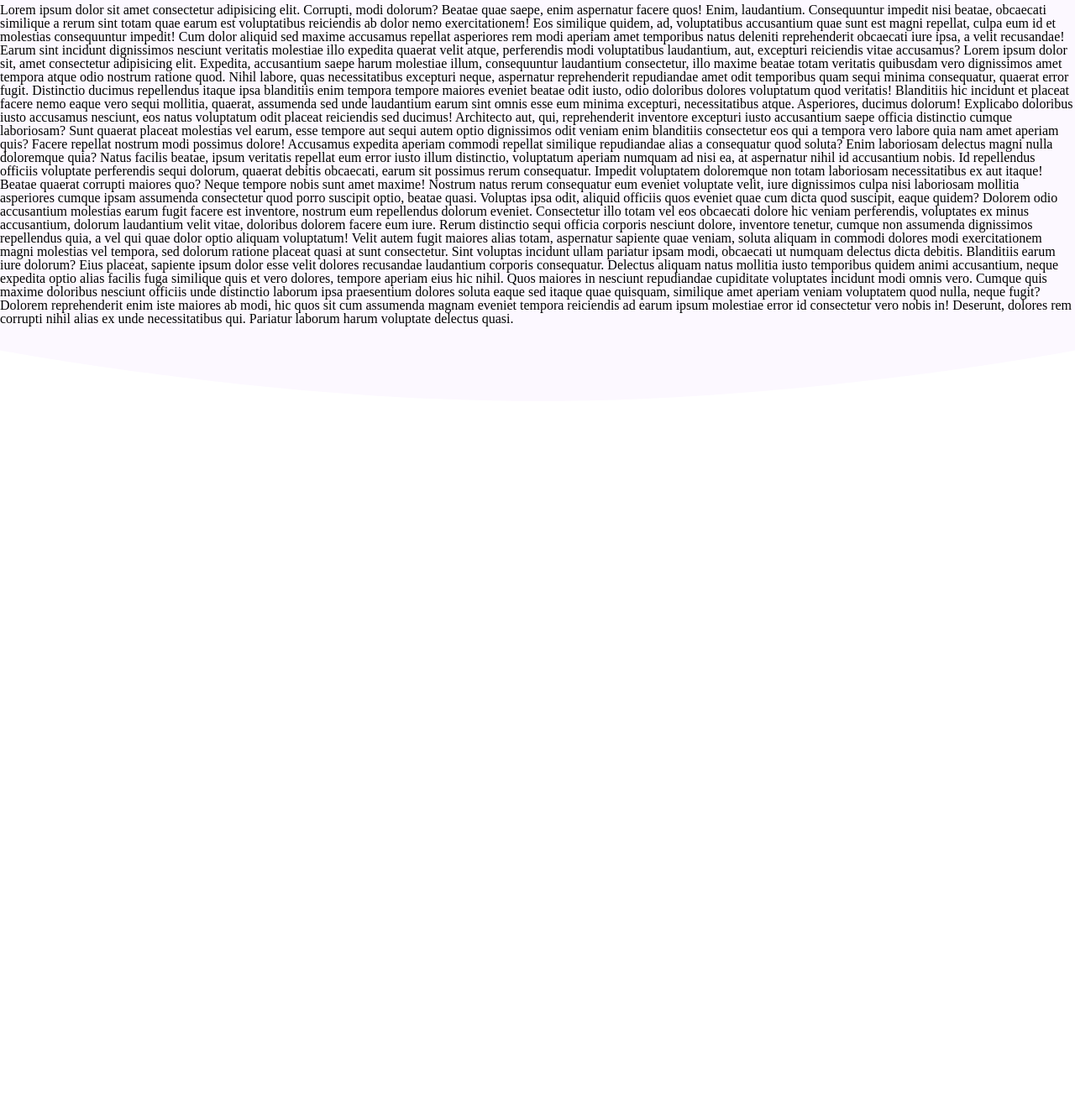
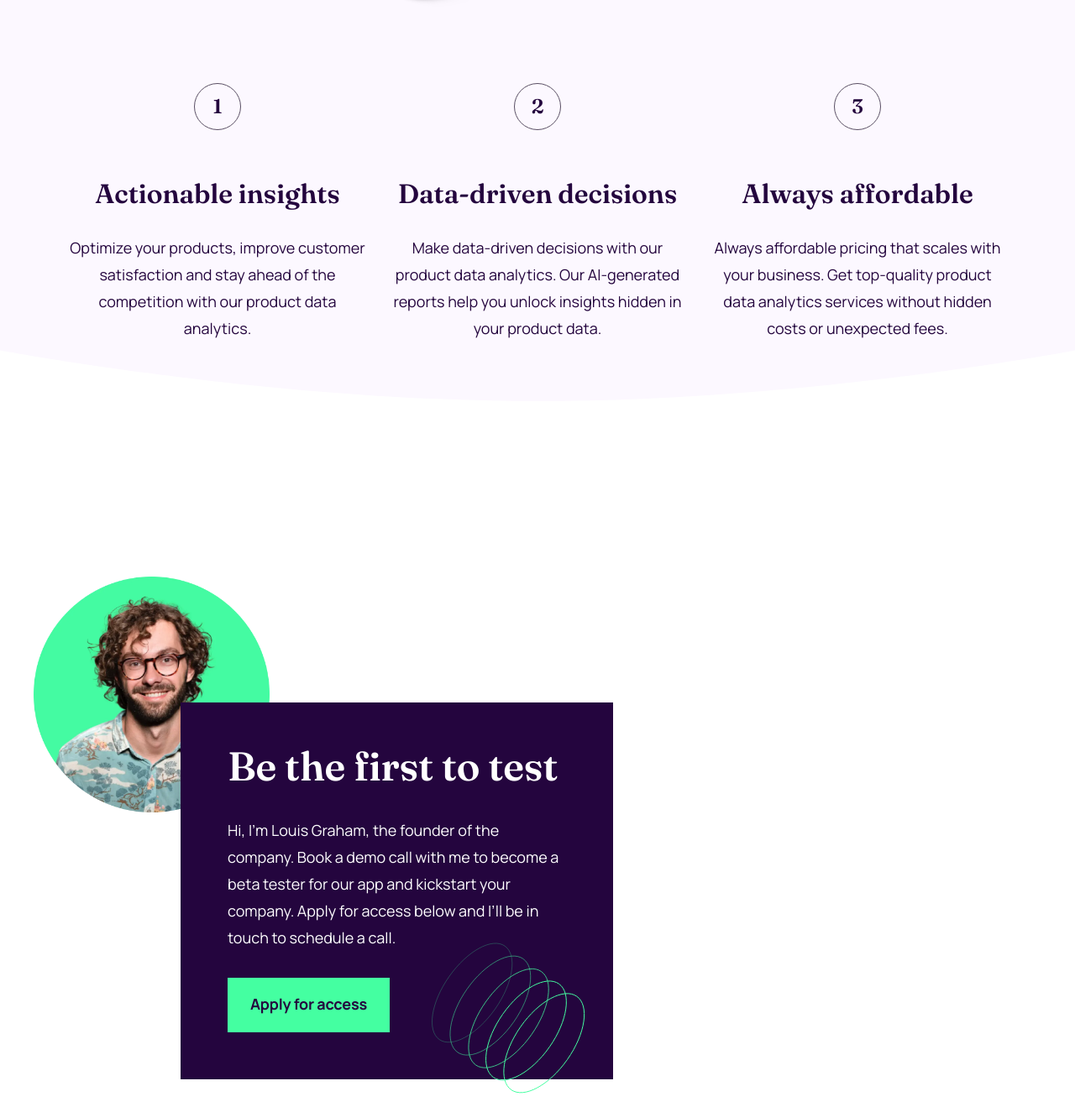
Before and after one commit to kxrn0/fem_workit_landing_page, a website built with Vite: page index.html in a window 1280 px wide. Shown: the part 880-2199 px from the top of the page at 84% size. Before the commit the page ends 1358 px from the top, so only its background shows below. Built offline with nearby package versions, Linux system fonts and the light colour scheme.

```diff
--- a/index.html
+++ b/index.html
@@ -175,72 +175,108 @@
         class="hero-image"
       />
     </header>
-    <p>
-      Lorem ipsum dolor sit amet consectetur adipisicing elit. Corrupti, modi
-      dolorum? Beatae quae saepe, enim aspernatur facere quos! Enim, laudantium.
-      Consequuntur impedit nisi beatae, obcaecati similique a rerum sint totam
-      quae earum est voluptatibus reiciendis ab dolor nemo exercitationem! Eos
-      similique quidem, ad, voluptatibus accusantium quae sunt est magni
-      repellat, culpa eum id et molestias consequuntur impedit! Cum dolor
-      aliquid sed maxime accusamus repellat asperiores rem modi aperiam amet
-      temporibus natus deleniti reprehenderit obcaecati iure ipsa, a velit
-      recusandae! Earum sint incidunt dignissimos nesciunt veritatis molestiae
-      illo expedita quaerat velit atque, perferendis modi voluptatibus
-      laudantium, aut, excepturi reiciendis vitae accusamus? Lorem ipsum dolor
-      sit, amet consectetur adipisicing elit. Expedita, accusantium saepe harum
-      molestiae illum, consequuntur laudantium consectetur, illo maxime beatae
-      totam veritatis quibusdam vero dignissimos amet tempora atque odio nostrum
-      ratione quod. Nihil labore, quas necessitatibus excepturi neque,
-      aspernatur reprehenderit repudiandae amet odit temporibus quam sequi
-      minima consequatur, quaerat error fugit. Distinctio ducimus repellendus
-      itaque ipsa blanditiis enim tempora tempore maiores eveniet beatae odit
-      iusto, odio doloribus dolores voluptatum quod veritatis! Blanditiis hic
-      incidunt et placeat facere nemo eaque vero sequi mollitia, quaerat,
-      assumenda sed unde laudantium earum sint omnis esse eum minima excepturi,
-      necessitatibus atque. Asperiores, ducimus dolorum! Explicabo doloribus
-      iusto accusamus nesciunt, eos natus voluptatum odit placeat reiciendis sed
-      ducimus! Architecto aut, qui, reprehenderit inventore excepturi iusto
-      accusantium saepe officia distinctio cumque laboriosam? Sunt quaerat
-      placeat molestias vel earum, esse tempore aut sequi autem optio
-      dignissimos odit veniam enim blanditiis consectetur eos qui a tempora vero
-      labore quia nam amet aperiam quis? Facere repellat nostrum modi possimus
-      dolore! Accusamus expedita aperiam commodi repellat similique repudiandae
-      alias a consequatur quod soluta? Enim laboriosam delectus magni nulla
-      doloremque quia? Natus facilis beatae, ipsum veritatis repellat eum error
-      iusto illum distinctio, voluptatum aperiam numquam ad nisi ea, at
-      aspernatur nihil id accusantium nobis. Id repellendus officiis voluptate
-      perferendis sequi dolorum, quaerat debitis obcaecati, earum sit possimus
-      rerum consequatur. Impedit voluptatem doloremque non totam laboriosam
-      necessitatibus ex aut itaque! Beatae quaerat corrupti maiores quo? Neque
-      tempore nobis sunt amet maxime! Nostrum natus rerum consequatur eum
-      eveniet voluptate velit, iure dignissimos culpa nisi laboriosam mollitia
-      asperiores cumque ipsam assumenda consectetur quod porro suscipit optio,
-      beatae quasi. Voluptas ipsa odit, aliquid officiis quos eveniet quae cum
-      dicta quod suscipit, eaque quidem? Dolorem odio accusantium molestias
-      earum fugit facere est inventore, nostrum eum repellendus dolorum eveniet.
-      Consectetur illo totam vel eos obcaecati dolore hic veniam perferendis,
-      voluptates ex minus accusantium, dolorum laudantium velit vitae, doloribus
-      dolorem facere eum iure. Rerum distinctio sequi officia corporis nesciunt
-      dolore, inventore tenetur, cumque non assumenda dignissimos repellendus
-      quia, a vel qui quae dolor optio aliquam voluptatum! Velit autem fugit
-      maiores alias totam, aspernatur sapiente quae veniam, soluta aliquam in
-      commodi dolores modi exercitationem magni molestias vel tempora, sed
-      dolorum ratione placeat quasi at sunt consectetur. Sint voluptas incidunt
-      ullam pariatur ipsam modi, obcaecati ut numquam delectus dicta debitis.
-      Blanditiis earum iure dolorum? Eius placeat, sapiente ipsum dolor esse
-      velit dolores recusandae laudantium corporis consequatur. Delectus aliquam
-      natus mollitia iusto temporibus quidem animi accusantium, neque expedita
-      optio alias facilis fuga similique quis et vero dolores, tempore aperiam
-      eius hic nihil. Quos maiores in nesciunt repudiandae cupiditate voluptates
-      incidunt modi omnis vero. Cumque quis maxime doloribus nesciunt officiis
-      unde distinctio laborum ipsa praesentium dolores soluta eaque sed itaque
-      quae quisquam, similique amet aperiam veniam voluptatem quod nulla, neque
-      fugit? Dolorem reprehenderit enim iste maiores ab modi, hic quos sit cum
-      assumenda magnam eveniet tempora reiciendis ad earum ipsum molestiae error
-      id consectetur vero nobis in! Deserunt, dolores rem corrupti nihil alias
-      ex unde necessitatibus qui. Pariatur laborum harum voluptate delectus
-      quasi.
-    </p>
+    <section class="selling-points">
+      <ul class="observables">
+        <li class="observable" style="--delay: 0.1s">
+          <div class="content">
+            <p class="number fs-ht scalable">1</p>
+            <div class="text">
+              <div class="title fs-hs scalable">Actionable insights</div>
+              <div class="description fs-body scalable">
+                Optimize your products, improve customer satisfaction and stay
+                ahead of the competition with our product data analytics.
+              </div>
+            </div>
+          </div>
+        </li>
+        <li class="observable" style="--delay: 0.2s">
+          <div class="content">
+            <p class="number fs-ht scalable">2</p>
+            <div class="text">
+              <div class="title fs-hs scalable">Data-driven decisions</div>
+              <div class="description fs-body scalable">
+                Make data-driven decisions with our product data analytics. Our
+                AI-generated reports help you unlock insights hidden in your
+                product data.
+              </div>
+            </div>
+          </div>
+        </li>
+        <li class="observable" style="--delay: 0.3s">
+          <div class="content">
+            <p class="number fs-ht scalable">3</p>
+            <div class="text">
+              <div class="title fs-hs scalable">Always affordable</div>
+              <div class="description fs-body scalable">
+                Always affordable pricing that scales with your business. Get
+                top-quality product data analytics services without hidden costs
+                or unexpected fees.
+              </div>
+            </div>
+          </div>
+        </li>
+      </ul>
+    </section>
+    <section class="cta">
+      <div class="content">
+        <div class="image">
+          <img
+            src="./src/assets/images/image-founder.webp"
+            alt="image of a man"
+          />
+          <div class="grid"></div>
+        </div>
+        <div class="card">
+          <p class="fs-hm scalable">Be the first to test</p>
+          <p class="fs-body scalable">
+            Hi, I'm Louis Graham, the founder of the company. Book a demo call
+            with me to become a beta tester for our app and kickstart your
+            company. Apply for access below and I’ll be in touch to schedule a
+            call.
+          </p>
+          <a href="https://4chan.org/g" target="_blank" class="button-primary"
+            >Apply for access</a
+          >
+          <svg
+            width="221"
+            height="212"
+            viewBox="0 0 221 212"
+            fill="none"
+            xmlns="http://www.w3.org/2000/svg"
+          >
+            <path
+              d="M124.904 116.341C135.718 100.896 148.649 89.1422 160.791 82.6132C172.961 76.0688 184.192 74.8417 191.758 80.1401C199.325 85.4385 202.013 96.4111 200.026 110.086C198.043 123.729 191.421 139.899 180.606 155.344C169.792 170.789 156.862 182.543 144.72 189.072C132.549 195.616 121.319 196.843 113.752 191.545C106.185 186.246 103.497 175.274 105.484 161.599C107.467 147.956 114.09 131.785 124.904 116.341Z"
+              stroke="#44FFA1"
+              style="--delay: 0.1s"
+            />
+            <path
+              d="M103.606 101.428C114.421 85.9832 127.351 74.2293 139.493 67.7002C151.663 61.1559 162.894 59.9288 170.46 65.2271C178.027 70.5255 180.715 81.4981 178.728 95.173C176.746 108.816 170.123 124.986 159.308 140.431C148.494 155.876 135.564 167.63 123.422 174.159C111.251 180.703 100.021 181.93 92.4541 176.632C84.8872 171.333 82.1993 160.361 84.1865 146.686C86.1689 133.043 92.7916 116.873 103.606 101.428Z"
+              stroke="#44FFA1"
+              style="--delay: 0.2s"
+            />
+            <path
+              opacity="0.75"
+              d="M83.1273 87.0884C93.9423 71.6429 106.828 59.8563 118.897 53.2754C130.996 46.6779 142.121 45.3839 149.572 50.6009C157.023 55.8179 159.612 66.7148 157.55 80.341C155.494 93.9331 148.825 110.073 138.01 125.518C127.195 140.964 114.31 152.75 102.241 159.331C90.1416 165.929 79.0163 167.223 71.5657 162.006C64.1151 156.789 61.5259 145.892 63.5873 132.265C65.6435 118.673 72.3122 102.534 83.1273 87.0884Z"
+              stroke="#44FFA1"
+              style="--delay: 0.3s"
+            />
+            <path
+              opacity="0.5"
+              d="M61.0102 71.6019C71.8246 56.1572 84.7549 44.4033 96.897 37.8742C109.068 31.3299 120.298 30.1028 127.865 35.4011C135.431 40.6995 138.119 51.6721 136.132 65.347C134.15 78.9898 127.527 95.1604 116.713 110.605C105.898 126.05 92.9677 137.804 80.8257 144.333C68.6551 150.877 57.425 152.104 49.8581 146.806C42.2913 141.507 39.6034 130.535 41.5906 116.86C43.573 103.217 50.1957 87.0465 61.0102 71.6019Z"
+              stroke="#44FFA1"
+              style="--delay: 0.4s"
+            />
+            <path
+              opacity="0.25"
+              d="M39.7122 56.6889C50.5273 41.2434 63.4126 29.4568 75.4816 22.8758C87.5811 16.2784 98.7064 14.9844 106.157 20.2014C113.608 25.4183 116.197 36.3153 114.135 49.9415C112.079 63.5335 105.41 79.673 94.5954 95.1185C83.7804 110.564 70.895 122.351 58.826 128.932C46.7266 135.529 35.6012 136.823 28.1506 131.606C20.7 126.389 18.1108 115.492 20.1722 101.866C22.2284 88.2739 28.8972 72.1344 39.7122 56.6889Z"
+              stroke="#44FFA1"
+              style="--delay: 0.5s"
+            />
+          </svg>
+        </div>
+      </div>
+    </section>
+    <footer></footer>
     <script type="module" src="/src/main.ts"></script>
   </body>
 </html>
--- /dev/null
+++ b/src/javascripts/image.ts
@@ -0,0 +1,45 @@
+const grid: HTMLElement = document.querySelector(".grid")!;
+const d = 12;
+
+function init(grid: HTMLElement, d: number) {
+  const rect = grid.getBoundingClientRect();
+
+  grid.style.setProperty("--s", `${rect.width}px`);
+  grid.style.setProperty("--d", `${d}`);
+
+  grid.innerHTML = "";
+
+  set_up_grid(Number(rect.width), d, grid);
+}
+
+function set_up_grid(s: number, d: number, grid: HTMLElement) {
+  for (let y = 0; y < d; y++)
+    for (let x = 0; x < d; x++) {
+      const cell = document.createElement("div");
+      const inner = document.createElement("div");
+      const front = document.createElement("div");
+      const back = document.createElement("div");
+      const xP = x / d;
+      const yP = y / d;
+      const xM = -s * xP;
+      const yM = -s * yP;
+
+      cell.style.setProperty("--delay", `${(x + y * d) / 150}s`);
+      front.style.setProperty("--x", `${xM}px`);
+      front.style.setProperty("--y", `${yM}px`);
+
+      cell.classList.add("cell");
+      inner.classList.add("inner");
+      front.classList.add("face", "front");
+      back.classList.add("face", "back");
+
+      inner.append(front, back);
+      cell.append(inner);
+
+      grid.append(cell);
+    }
+}
+
+window.addEventListener("resize", () => init(grid, d));
+
+init(grid, d);
--- /dev/null
+++ b/src/javascripts/observable.ts
@@ -0,0 +1,15 @@
+const observables = document.querySelectorAll(".observable");
+
+observables.forEach((item) => {
+  const observer = new IntersectionObserver(
+    (entries) => {
+      const entry = entries[0];
+
+      if (entry.isIntersecting) entry.target.classList.add("observed");
+      // else entry.target.classList.remove("observed");
+    },
+    { threshold: 1 }
+  );
+
+  observer.observe(item);
+});
--- a/src/main.ts
+++ b/src/main.ts
@@ -4,4 +4,8 @@
 import "./styles/background.scss";
 import "./styles/navbar.scss";
 import "./styles/typing_animation.scss";
+import "./styles/observable.scss";
+import "./styles/image.scss"
 import "./javascripts/typing_animation";
+import "./javascripts/observable";
+import "./javascripts/image"
--- a/src/styles/base.scss
+++ b/src/styles/base.scss
@@ -42,7 +42,7 @@
 :root {
   --dark-purple: 36, 5, 62;
   --eucalyptus: 68, 255, 161;
-  --blue-gray: 88, 77, 98;
+  --davys-gray: 88, 77, 98;
   --dark-white: 253, 250, 255;
   --white: 255, 255, 255;
   --duration: 0.33s;
@@ -54,7 +54,8 @@
 
 .fs-hl,
 .fs-hm,
-.fs-hs {
+.fs-hs,
+.fs-ht {
   font-family: fren;
 }
 
@@ -78,11 +79,42 @@
 .fs-hm {
   font-size: 56px;
   line-height: 64px;
+
+  &.scalable {
+    @media screen and (max-width: 1300px) {
+      font-size: 48px;
+      line-height: 56px;
+    }
+
+    @media screen and (max-width: 650px) {
+      font-size: 32px;
+      line-height: 48px;
+    }
+  }
 }
 
 .fs-hs {
   font-size: 32px;
   line-height: 40px;
+
+  &.scalable {
+    @media screen and (max-width: 1200px) {
+      font-size: 28px;
+      line-height: 36px;
+    }
+  }
+}
+
+.fs-ht {
+  font-size: 24px;
+  line-height: 40px;
+
+  &.scalable {
+    @media screen and (max-width: 1200px) {
+      font-size: 20px;
+      line-height: 36px;
+    }
+  }
 }
 
 .fs-body {
@@ -90,6 +122,13 @@
   font-size: 18px;
   font-weight: 400;
   line-height: 32px;
+
+  &.scalable {
+    @media screen and (max-width: 1200px) {
+      font-size: 16px;
+      line-height: 28px;
+    }
+  }
 }
 
 .button-primary,
@@ -191,3 +230,9 @@
     transform: scaleX(1);
   }
 }
+
+@keyframes scale {
+  to {
+    transform: scale(0.85);
+  }
+}
--- /dev/null
+++ b/src/styles/image.scss
@@ -0,0 +1,67 @@
+.image {
+  display: grid;
+  grid-template-areas: "stack";
+
+  img,
+  .grid {
+    grid-area: stack;
+    width: 100%;
+    height: 100%;
+  }
+
+  .grid {
+    --d: 3;
+    display: grid;
+    grid-template-rows: repeat(var(--d), 1fr);
+    grid-template-columns: repeat(var(--d), 1fr);
+    border-radius: 100%;
+    overflow: hidden;
+
+    &:hover {
+      .cell {
+        opacity: 1;
+
+        .inner {
+          transform: rotateY(180deg);
+        }
+      }
+    }
+
+    .cell {
+      --delay: 0;
+      background-color: black;
+      perspective: 1000px;
+      transition: opacity var(--duration);
+      transition-delay: var(--delay);
+      opacity: 0;
+
+      .inner {
+        width: 100%;
+        height: 100%;
+        transform-style: preserve-3d;
+        transition: transform var(--duration);
+        transition-delay: var(--delay);
+        position: relative;
+
+        .face {
+          &.front {
+            --x: 0;
+            --y: 0;
+            background-size: var(--s);
+            background-image: url("../assets/images/founder.webp");
+            background-position: var(--x) var(--y);
+            transform: translateZ(-1px) rotateY(180deg);
+          }
+
+          &.back {
+            background: #ceefffcc;
+            transform: translateZ(1px);
+          }
+
+          position: absolute;
+          inset: 0;
+        }
+      }
+    }
+  }
+}
--- /dev/null
+++ b/src/styles/observable.scss
@@ -0,0 +1,101 @@
+.observables {
+  color: rgb(var(--dark-purple));
+  display: flex;
+  justify-content: center;
+  gap: 26px;
+  text-align: center;
+
+  .observable {
+    --delay: 0;
+
+    &.observed {
+      .content {
+        transform: translateX(0);
+        opacity: 1;
+      }
+    }
+
+    .content {
+      display: flex;
+      flex-direction: column;
+      align-items: center;
+      gap: 56px;
+      width: 355px;
+      opacity: 0;
+      transform: translateX(-10vw);
+      transition: transform calc(2 * var(--duration)),
+        opacity calc(2 * var(--duration));
+      transition-delay: var(--delay);
+
+      .number {
+        border: 1px solid rgb(var(--davys-gray));
+        min-width: 56px;
+        height: 56px;
+        display: grid;
+        place-items: center;
+        border-radius: 100%;
+
+        @media screen and (max-width: 1200px) {
+          min-width: 48px;
+          height: 48px;
+        }
+      }
+
+      .text {
+        display: flex;
+        flex-direction: column;
+        gap: 28px;
+
+        @media screen and (max-width: 1200px) {
+          gap: 16px;
+        }
+      }
+
+      @media screen and (max-width: 1200px) {
+        flex-direction: row;
+        gap: 32px;
+        transition-duration: calc(3 * var(--duration));
+        transition-delay: 0s;
+        width: 575px;
+      }
+
+      @media screen and (max-width: 600px) {
+        flex-direction: column;
+        gap: 24px;
+        width: 90vw;
+      }
+    }
+
+    @media screen and (max-width: 1200px) {
+      &:not(.observed) {
+        &:nth-child(even) {
+          .content {
+            @media screen and (max-width: 1200px) {
+              transform: translateX(100vw);
+            }
+          }
+        }
+
+        &:nth-child(odd) {
+          .content {
+            @media screen and (max-width: 1200px) {
+              transform: translateX(-100vw);
+            }
+          }
+        }
+      }
+    }
+  }
+
+  @media screen and (max-width: 1200px) {
+    flex-direction: column;
+    align-items: center;
+    gap: 48px;
+    text-align: start;
+  }
+
+  @media screen and (max-width: 600px) {
+    gap: 40px;
+    text-align: center;
+  }
+}
--- a/src/styles/style.scss
+++ b/src/styles/style.scss
@@ -34,3 +34,126 @@
     gap: 62px;
   }
 }
+
+.selling-points {
+  padding-top: 90px;
+  padding-bottom: 280px;
+
+  @media screen and (max-width: 1000px) {
+    padding-top: 55px;
+    padding-bottom: 205px;
+  }
+
+  @media screen and (max-width: 700px) {
+    padding-top: 200px;
+  }
+
+  @media screen and (max-width: 500px) {
+    padding-top: 65px;
+    padding-bottom: 175px;
+  }
+}
+
+.cta {
+  padding-left: 165px;
+
+  .content {
+    width: fit-content;
+    position: relative;
+
+    .image {
+      border-radius: 100%;
+      width: 480px;
+      height: 480px;
+
+      @media screen and (max-width: 1300px) {
+        width: 281px;
+        height: 281px;
+      }
+    }
+
+    .card {
+      background-color: rgb(var(--dark-purple));
+      color: white;
+      position: absolute;
+      top: 175px;
+      left: 385px;
+      display: flex;
+      flex-direction: column;
+      align-items: flex-start;
+      gap: 32px;
+      padding: 64px;
+      width: 730px;
+
+      svg {
+        position: absolute;
+        top: 265px;
+        left: 440px;
+
+        path {
+          --delay: 0;
+          animation: scale calc(3 * var(--duration)) alternate infinite;
+          animation-delay: var(--delay);
+          animation-play-state: paused;
+        }
+
+        @media screen and (max-width: 1300px) {
+          top: 270px;
+          left: 280px;
+        }
+
+        @media screen and (max-width: 650px) {
+          display: none;
+        }
+      }
+
+      @media (hover: hover) {
+        &:hover {
+          svg {
+            path {
+              animation-play-state: running;
+            }
+          }
+        }
+      }
+
+      @media screen and (max-width: 1300px) {
+        top: 150px;
+        left: 175px;
+        padding: 56px;
+        padding-top: 48px;
+        width: 515px;
+      }
+
+      @media screen and (max-width: 740px) {
+        gap: 24px;
+        left: 50px;
+      }
+
+      @media screen and (max-width: 650px) {
+        align-items: center;
+        top: 230px;
+        left: 50%;
+        transform: translateX(-50%);
+        width: 345px;
+        padding: 32px;
+        gap: 16px;
+
+        a {
+          margin-top: 8px;
+        }
+      }
+    }
+  }
+
+  @media screen and (max-width: 1300px) {
+    padding-left: 40px;
+  }
+
+  @media screen and (max-width: 650px) {
+    padding: 0;
+    display: flex;
+    justify-content: center;
+    text-align: center;
+  }
+}
--- a/src/styles/typing_animation.scss
+++ b/src/styles/typing_animation.scss
@@ -2,7 +2,7 @@
   --underlay: 0;
   color: white;
   width: 635px;
-  min-height: 160px;
+  min-height: 190px;
   display: flex;
   flex-wrap: wrap;
   justify-content: center;
@@ -27,8 +27,8 @@
   }
 
   @media screen and (max-width: 1000px) {
-    width: 575px;
-    min-height: 120px;
+    width: 570px;
+    min-height: 140px;
     gap: 15px;
   }
 
```
Also changed, not shown: src/assets/images/founder.webp (added).
